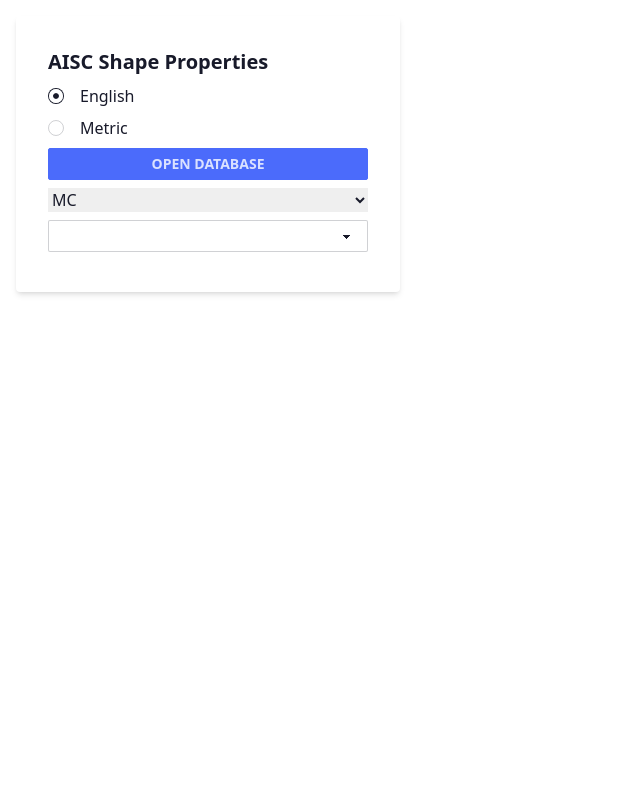
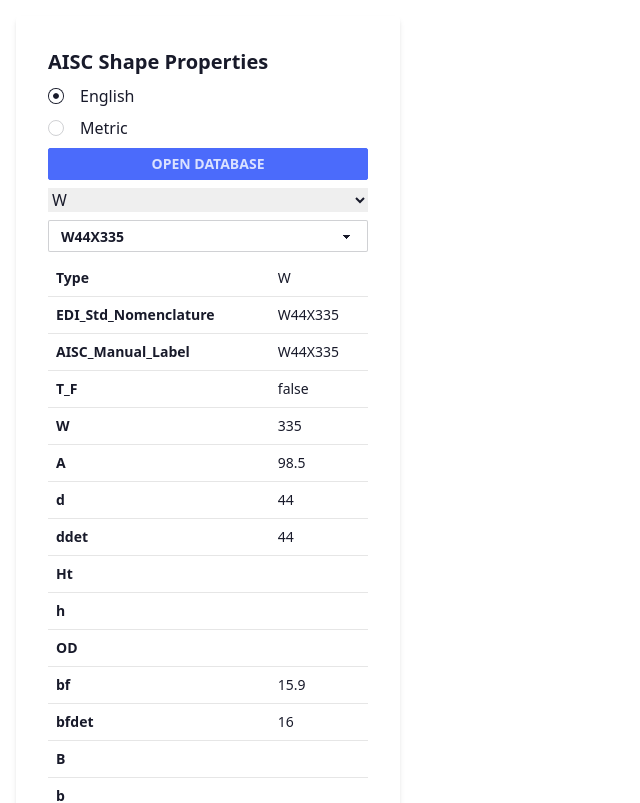
Before and after one commit to mjrdd/steel-design, a SvelteKit app: page / in a window 1280 px wide. Shown: the top 803 px of the page, without its empty margins (0-640 px from the left). Built offline with nearby package versions, Linux system fonts and the light colour scheme.

Commit message:
Auto select value from the first list

```diff
--- a/src/routes/+page.svelte
+++ b/src/routes/+page.svelte
@@ -3,8 +3,8 @@
 	import { AISC_ENGLISH, AISC_METRIC, type AiscType } from "$lib/aisc";
 
 	let units = "english";
-	let types: AiscType = "MC";
-	let shape = "";
+	let types: AiscType = "W";
+	$: shape = (units === "english" ? AISC_ENGLISH : AISC_METRIC)[types].at(0)?.EDI_Std_Nomenclature;
 
 	async function openDatabase() {
 		const databaseWindow = new WebviewWindow("database-window", {
```
